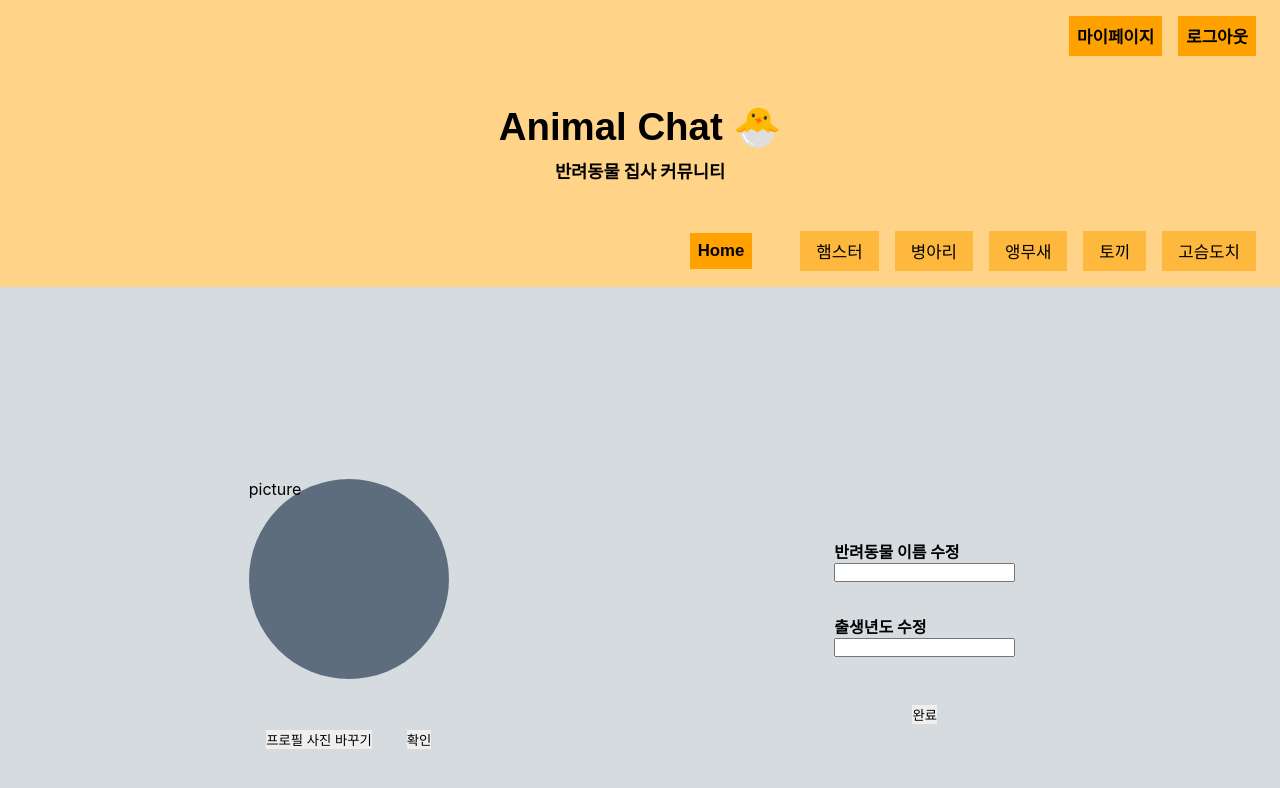
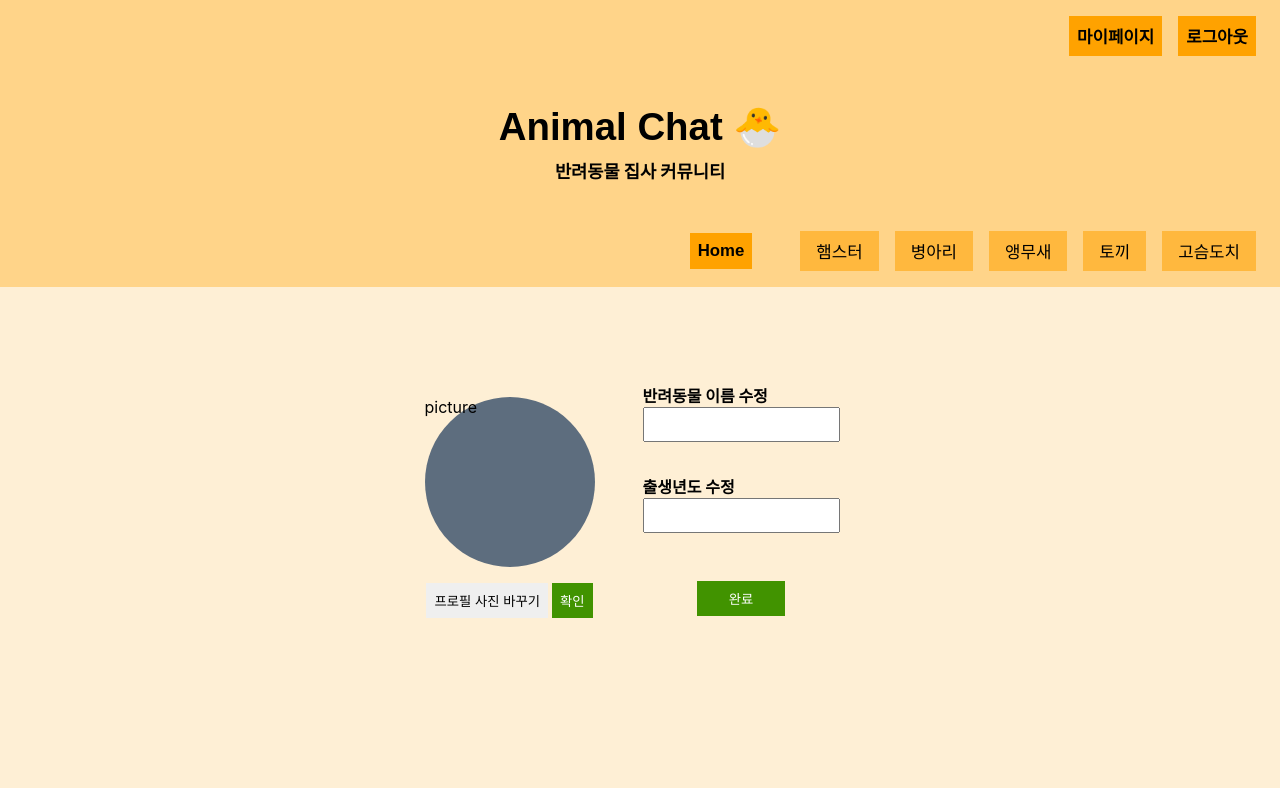
Before and after one commit to emily-hong/AnimalChat, a React (Create React App) app in the folder client/: page /mypageedit in a window 1280 px wide. Shown: the top 788 px of the page. Built offline with nearby package versions, Linux system fonts and the light colour scheme; no server answers.

Commit message:
Design: 10페이지 완료

```diff
--- a/client/src/App.js
+++ b/client/src/App.js
@@ -103,7 +103,6 @@ function App() {
           <Route path="/mypage">
             <MyPage />
           </Route>
-
           <Route path="/mypageedit">
             <MyPageEdit />
           </Route>
--- a/client/src/pages/10.myPageEditSection.js
+++ b/client/src/pages/10.myPageEditSection.js
@@ -5,21 +5,19 @@ const Outer = styled.div`
   padding: 2rem;
   display: flex;
   justify-content: center;
-  align-items: center;
+  align-items: flex-start;
   height: 80vh;
-  background-color: #D6DBDF;
+  background-color: #FEEFD5;
 `;
 
 const Inner = styled.div`
   box-sizing: content-box;
   display: flex;
   flex: 1;
-  justify-content: space-around;
+  justify-content: center;
   align-items: center;
   padding: 2rem;
   width: 80vw;
-  height: 40vh;
-  // border: 1px solid red;
 `;
 
 const PictureEditSection = styled.section`
@@ -30,7 +28,6 @@ const PictureEditSection = styled.section`
   justify-content: center;
   align-items: center;
   height: inherit;
-  // border: 1px solid red;
 `;
 
 const EditSection = styled.section`
@@ -40,30 +37,36 @@ const EditSection = styled.section`
   flex-direction: column;
   justify-content: center;
   height: inherit;
-  // border: 1px solid red;
 `;
 
 const PictureDisplay = styled.div`
-  // border: 1px solid red;
   box-sizing: content-box;
 `;
 
 const MockPicture = styled.div`
   box-sizing: content-box;
   background-color: #5D6D7E;
-  width: 200px;
-  height: 200px;
+  width: 170px;
+  height: 170px;
   border-radius: 50%;
 `;
 
 const PitureEditButtons = styled.div`
-  // border: 1px solid red;
   box-sizing: content-box;
   display: flex;
   width: 100%;
   height: 100%;
   justify-content: space-around;
   align-items: center;
+  margin-top: 1rem;
+
+  & button {
+    padding: .5rem;
+  }
+  & .uploadPicture {
+    background-color: #419300;
+    color: white;
+  }
 `;
 
 const EditTextInput = styled.div`
@@ -72,7 +75,10 @@ const EditTextInput = styled.div`
   margin: .5rem;
   display: flex;
   flex-direction: column;
-  // border: 1px solid red;
+
+  & input {
+    padding: .5rem;
+  }
 `;
 
 const FinishButtonSection = styled.div`
@@ -81,6 +87,12 @@ const FinishButtonSection = styled.div`
   display: flex;
   justify-content: center;
   align-items: center;
+
+  & button {
+    color: white;
+    background-color: #419300;
+    padding: .5rem 2rem;
+  }
 `;
 
 export default function MyPageEditSection () {
@@ -110,7 +122,7 @@ export default function MyPageEditSection () {
           </PictureDisplay>
           <PitureEditButtons>
             <button onClick={pictureChangeBtnHandler}>프로필 사진 바꾸기</button>
-            <button onClick={checkBtnHandler}>확인</button>
+            <button className="uploadPicture" onClick={checkBtnHandler}>확인</button>
           </PitureEditButtons>
         </PictureEditSection>
         <EditSection>
```
